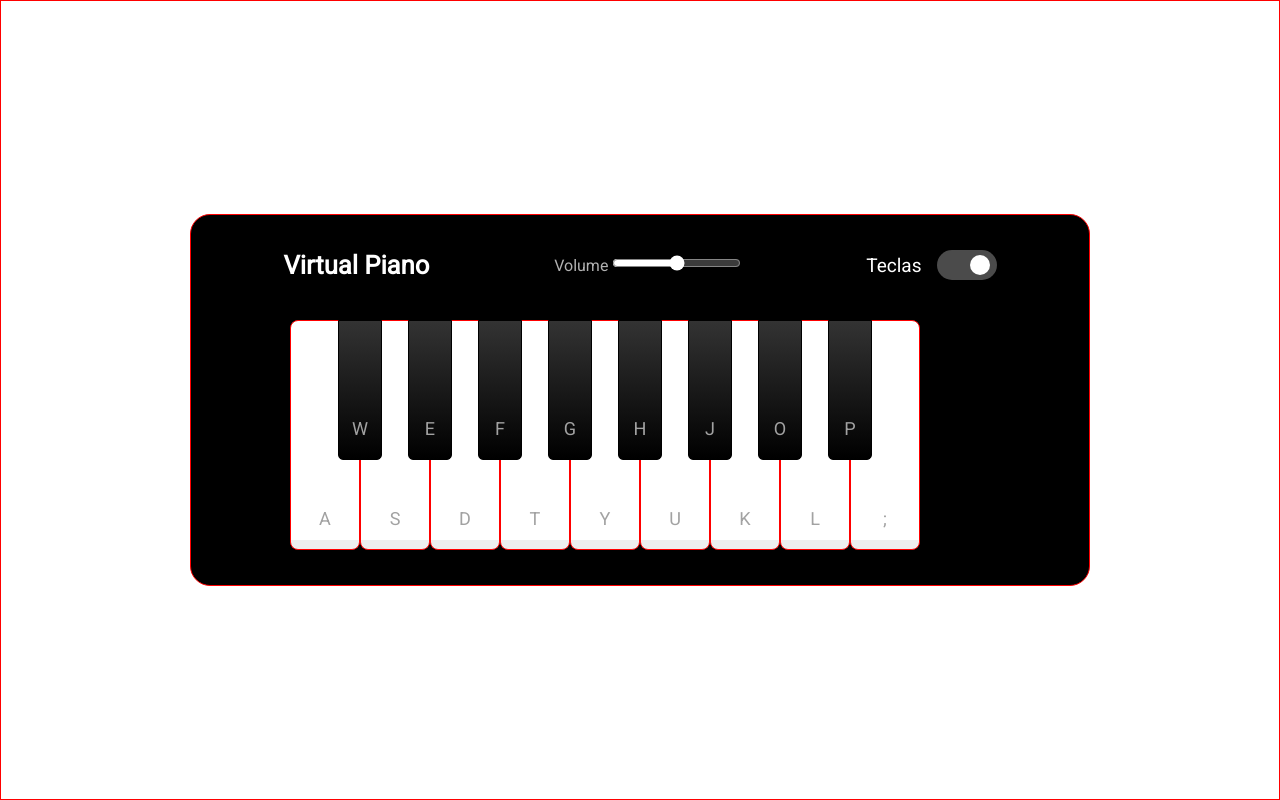
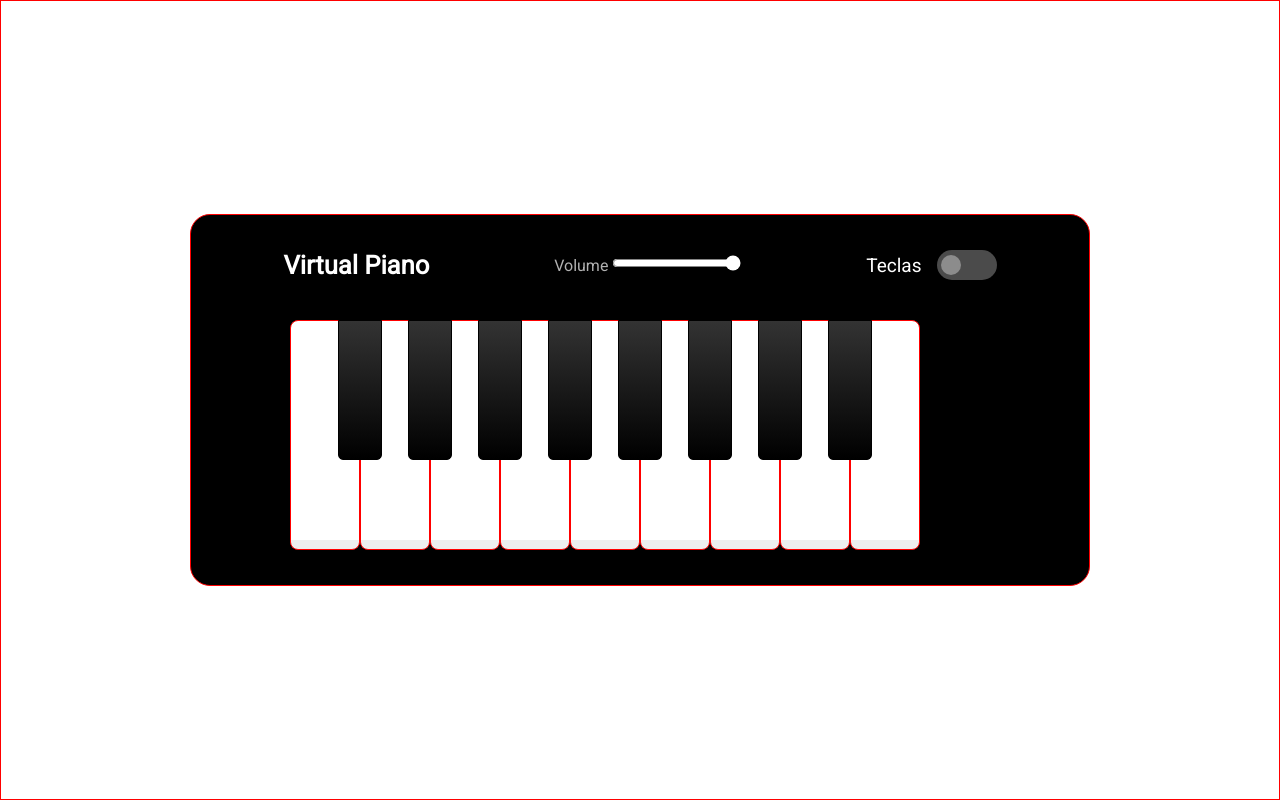
Before and after one commit to PedroLeite321/PianoVirtual, a plain HTML site: page index.html in a window 1280 px wide. Both pictures are taken after a click on the checkbox 966 px from the left and 265 px from the top of the page. Drawn offline with Linux system fonts and the light colour scheme.

Commit message:
piano completed / piano completo

```diff
--- a/index.html
+++ b/index.html
@@ -19,10 +19,10 @@
         <header>
             <h2>Virtual Piano</h2>
             <div class="columnm volume-slider">
-                <span>Volume</span> <input type="range" >
+                <span>Volume</span> <input min="0" max="1" value="0.5" step="amy" type="range" >
             </div>
             <div class="keys-check column">
-                <span>Teclas</span> <input type="checkbox">
+                <span>Teclas</span> <input type="checkbox" checked>
             </div>
         </header>
         <ul class="piano-keys">
--- a/scripts/engine.js
+++ b/scripts/engine.js
@@ -1,6 +1,9 @@
 const gameSetup  = () => {
     const pianoKeys =   document.querySelectorAll(".piano-keys .key");
+    const volumeSlider = document.querySelector(".volume-slider input");
+    const keysCheck = document.querySelector(".keys-check input");
 
+    let mapedKeys = [];
     let audio = new Audio("./tunes/a.wav");
 
     const playSound = (key) =>  {
@@ -17,10 +20,23 @@ const gameSetup  = () => {
         //data set is used to access values.
         console.log(key.dataset.key);
         key.addEventListener("click", () => {playSound(key.dataset.key)} );
+        mapedKeys.push(key.dataset.key);
     })
 
     document.addEventListener("keydown", (e) => {
-        playSound(e.key);
-    } )
+
+        if( mapedKeys.includes(e.key) ) {
+            playSound(e.key);
+        }
+    } );
+
+    const handleVolume = (e)    =>  {
+        audio.volume = e.target.value;
+    }
+    const showHideKeys = () =>  {
+        pianoKeys.forEach(key => key.classList.toggle("hide"));
+    }
+    volumeSlider.addEventListener("input", handleVolume);
+    keysCheck.addEventListener("click", showHideKeys);
 }
 gameSetup();
--- a/styles/styles.css
+++ b/styles/styles.css
@@ -129,3 +129,7 @@ header .column span {
     background: linear-gradient(to bottom #333 0%, #000 100%);
     transform:translateY(0.6px);
 }
+
+.piano-keys .key.hide span  {
+    display:none;
+}
```
